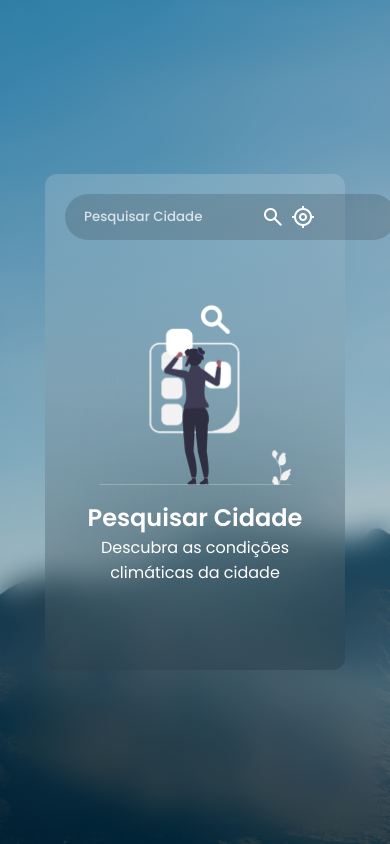
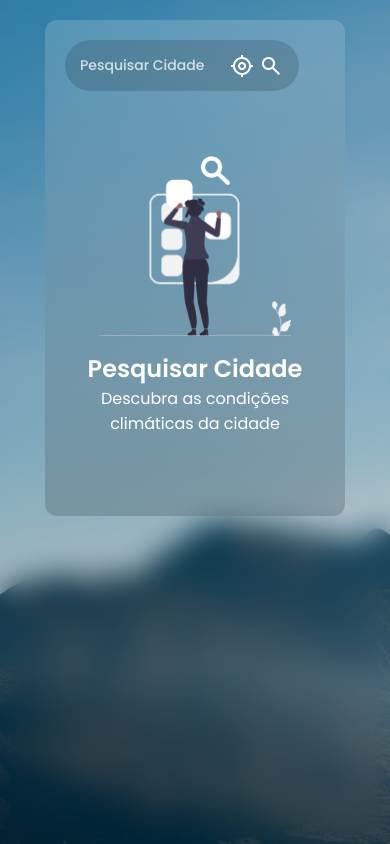
Before and after one commit to pvss-dev/weather-app, a React (Vite) app: page / in a window 390 px wide. Built offline with nearby package versions, Linux system fonts and the light colour scheme; no server answers.

Commit message:
feat: refactor input and card style

```diff
--- a/src/App.css
+++ b/src/App.css
@@ -9,12 +9,15 @@
     font-weight: 600;
 }
 
+html, body {
+    width: 100vw;
+    min-height: 100vh;
+    overflow: hidden;
+    touch-action: none;
+}
+
 body {
-    background: url('/img/bg.jpg');
-    width: 100%;
-    height: 100vh;
-    background-size: cover;
-    background-position: center;
+    background: url('/img/bg.jpg') no-repeat center center/cover;
     display: flex;
     align-items: center;
     justify-content: center;
@@ -32,3 +35,12 @@ body::before {
     backdrop-filter: blur(15px);
     z-index: 0;
 }
+
+@media screen and (max-width: 768px) {
+    body {
+        flex-direction: column;
+        align-items: center;
+        justify-content: flex-start;
+        padding: 20px;
+    }
+}
--- a/src/style/SearchInput.css
+++ b/src/style/SearchInput.css
@@ -19,7 +19,7 @@
 }
 
 .city-input:focus {
-    border: 3px solid rgba(255, 255, 255, 0.15);
+    border: 3px solid rgba(0, 0, 0, 0.15);
 }
 
 .city-input::placeholder {
@@ -62,3 +62,32 @@
     font-size: 20px;
     text-align: center;
 }
+
+@media screen and (max-width: 768px) {
+    .input-container {
+        flex-direction: row;
+        width: 90%;
+        align-items: center;
+        position: relative;
+    }
+
+    .city-input {
+        width: 100%;
+        font-size: 14px;
+        padding: 12px;
+        padding-right: 80px;
+    }
+
+    .search-btn, .location-btn {
+        font-size: 20px;
+        position: absolute;
+    }
+
+    .search-btn {
+        right: 16px;
+    }
+
+    .location-btn {
+        right: 45px;
+    }
+}
```
